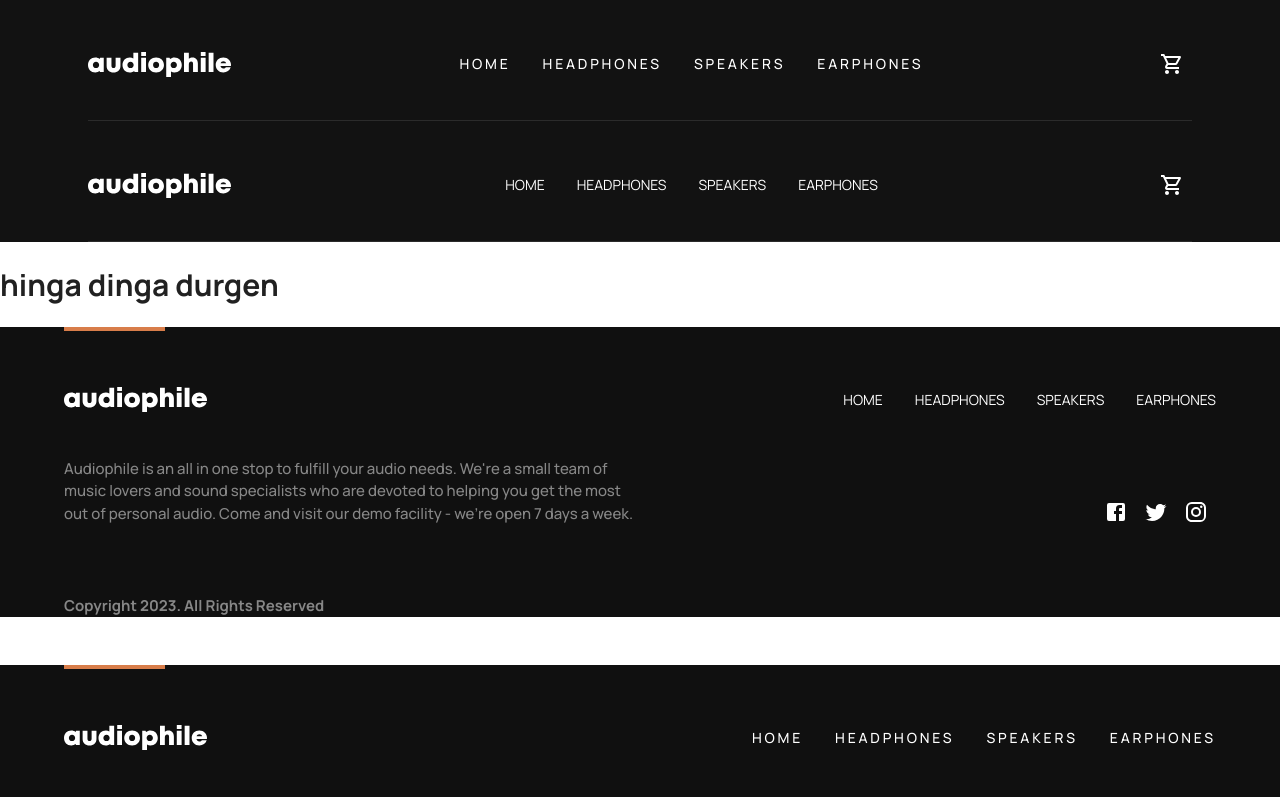
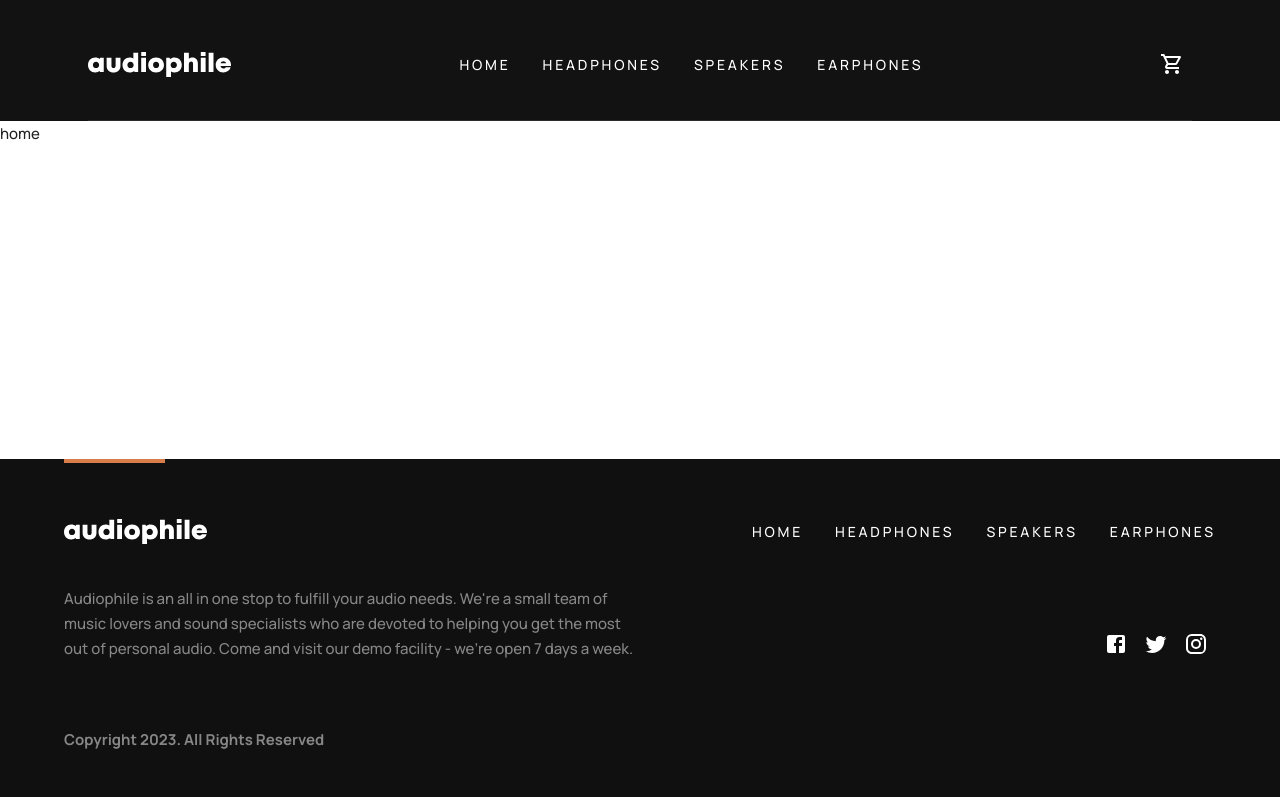
Before and after one commit to jeklnd/audiophile, a Next.js app: page / in a window 1280 px wide. Shown: the top 797 px of the page. Built offline with nearby package versions, Linux system fonts and the light colour scheme.

Commit message:
move theme to @/components/Layout

```diff
--- a/src/pages/index.js
+++ b/src/pages/index.js
@@ -1,46 +1,5 @@
 import Head from "next/head";
-import Navbar from "@/components/Navbar";
-import Footer from "@/components/Footer";
-import { Manrope } from "next/font/google";
-import { ThemeProvider, CssBaseline } from "@mui/material";
-import { createTheme, responsiveFontSizes } from "@mui/material/styles";
 
-const manrope = Manrope({ subsets: ["latin"] });
-let theme = createTheme({
-    typography: {
-        fontFamily: manrope.style.fontFamily,
-        body1: {
-            fontSize: 15,
-            fontWeight: 500,
-        },
-        h1: {
-            fontWeight: 700,
-            fontSize: 56,
-        },
-        h2: {
-            fontSize: 39,
-            fontWeight: 700,
-        },
-        h3: {
-            fontSize: 32,
-            fontWeight: 700,
-        },
-        h4: {
-            fontSize: 28,
-            fontWeight: 700,
-        },
-        h5: {
-            fontSize: 24,
-            fontWeight: 700,
-        },
-        h6: {
-            fontSize: 18,
-            fontWeight: 700,
-        },
-    },
-});
-theme = responsiveFontSizes(theme);
-console.log(theme);
 export default function Home() {
     return (
         <>
@@ -56,13 +15,7 @@ export default function Home() {
                 />
                 <link rel="icon" href="/favicon.ico" />
             </Head>
-            <ThemeProvider theme={theme}>
-                <CssBaseline>
-                    <Navbar theme={theme} />
-                    <h1>hinga dinga durgen</h1>
-                    <Footer />
-                </CssBaseline>
-            </ThemeProvider>
+            <div>home</div>
         </>
     );
 }
```
